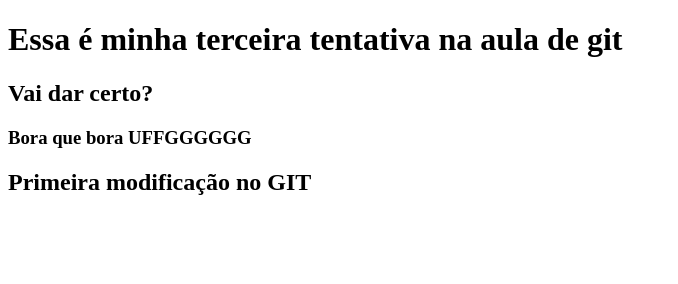
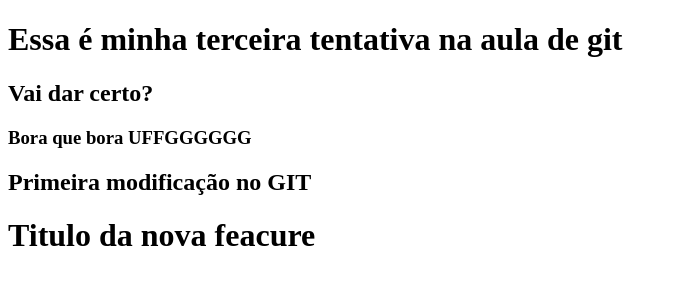
Before and after one commit to BlunoMiranda/Video-Miguel, a plain HTML site: page index.html in a window 1280 px wide. Shown: the whole page, without its empty margins (0-678 px from the left). Drawn offline with Linux system fonts and the light colour scheme.

Commit message:
feat: add new title

```diff
--- a/index.html
+++ b/index.html
@@ -11,5 +11,6 @@
  <h2>Vai dar certo?</h2>
  <h3>Bora que bora UFFGGGGGG</h3>
     <h2>Primeira modificação no GIT  <h2>
+    <h1>Titulo da nova feacure</h1>
 </body>
 </html>
```
